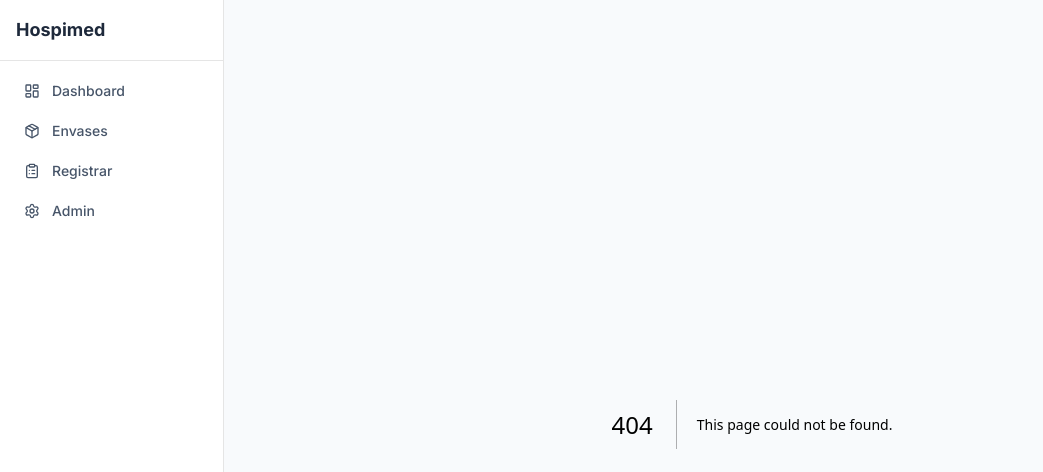
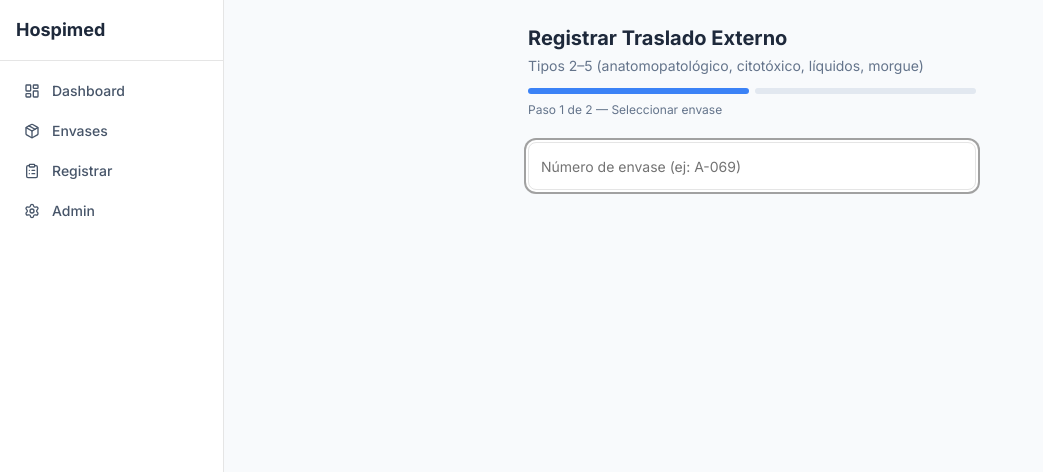
Before and after one commit to Leofrandex/sistema-plata, a Next.js app: page /register/transfer in a window 1280 px wide. Before the commit this address had no page. Shown: the top 472 px of the page, without its empty margins (0-1043 px from the left). Built offline with nearby package versions, Linux system fonts and the light colour scheme.

Commit message:
feat: add treatment and external transfer registration flows

```diff
--- /dev/null
+++ b/src/app/register/transfer/page.tsx
@@ -0,0 +1,64 @@
+'use client'
+
+import { useState } from 'react'
+import { StepIndicator } from '@/components/register/step-indicator'
+import { ContainerSelector } from '@/components/register/container-selector'
+import { SuccessScreen } from '@/components/register/success-screen'
+import { Button } from '@/components/ui/button'
+import { Input } from '@/components/ui/input'
+import { Card, CardContent } from '@/components/ui/card'
+import { useStore } from '@/lib/store'
+import type { Container } from '@/lib/types'
+
+const STEPS = ['Seleccionar envase', 'Destino']
+type Step = 1 | 2
+
+export default function TransferPage() {
+  const { containers, clients, addExternalTransfer } = useStore()
+  const nonInfectiousContainers = containers.filter((c) => c.waste_type !== 'infectious')
+  const [step, setStep] = useState<Step>(1)
+  const [selected, setSelected] = useState<Container | null>(null)
+  const [destination, setDestination] = useState('')
+  const [done, setDone] = useState(false)
+
+  function handleSelect(container: Container) { setSelected(container); setStep(2) }
+
+  function handleSubmit() {
+    if (!selected || !destination.trim()) return
+    addExternalTransfer({ id: `transfer-${Date.now()}`, container_id: selected.id, batch_id: 'batch-1', storage_started_at: new Date().toISOString(), transferred_at: null, destination: destination.trim(), operator_id: 'user-1' })
+    setDone(true)
+  }
+
+  function reset() { setStep(1); setSelected(null); setDestination(''); setDone(false) }
+
+  if (done && selected) return <SuccessScreen title="Traslado registrado" containerId={selected.id} onRegisterAnother={reset} />
+
+  return (
+    <div className="max-w-md mx-auto space-y-6">
+      <div>
+        <h1 className="text-xl font-bold text-slate-800">Registrar Traslado Externo</h1>
+        <p className="text-sm text-slate-500 mt-1">Tipos 2–5 (anatomopatológico, citotóxico, líquidos, morgue)</p>
+        <div className="mt-3"><StepIndicator current={step} total={2} labels={STEPS} /></div>
+      </div>
+      {step === 1 && <ContainerSelector containers={nonInfectiousContainers} clients={clients} onSelect={handleSelect} />}
+      {step === 2 && selected && (
+        <div className="space-y-6">
+          <Card className="bg-blue-50 border-blue-200">
+            <CardContent className="pt-4">
+              <p className="font-mono font-semibold text-blue-800">{selected.id}</p>
+              <p className="text-sm text-blue-600">{clients.find((c) => c.id === selected.client_id)?.name}</p>
+            </CardContent>
+          </Card>
+          <div className="space-y-2">
+            <label className="text-sm font-medium text-slate-700">Centro externo de destino <span className="text-red-500">*</span></label>
+            <Input value={destination} onChange={(e) => setDestination(e.target.value)} placeholder="Nombre del centro externo" className="h-12" autoFocus />
+          </div>
+          <div className="flex gap-3">
+            <Button variant="outline" onClick={() => setStep(1)} className="flex-1">Atrás</Button>
+            <Button onClick={handleSubmit} disabled={!destination.trim()} className="flex-1">Guardar</Button>
+          </div>
+        </div>
+      )}
+    </div>
+  )
+}
--- /dev/null
+++ b/src/app/register/treatment/page.tsx
@@ -0,0 +1,61 @@
+'use client'
+
+import { useState } from 'react'
+import { StepIndicator } from '@/components/register/step-indicator'
+import { ContainerSelector } from '@/components/register/container-selector'
+import { SuccessScreen } from '@/components/register/success-screen'
+import { Button } from '@/components/ui/button'
+import { Card, CardContent } from '@/components/ui/card'
+import { useStore } from '@/lib/store'
+import type { Container } from '@/lib/types'
+
+const STEPS = ['Seleccionar envase', 'Confirmar inicio']
+type Step = 1 | 2
+
+export default function TreatmentPage() {
+  const { containers, clients, addTreatmentRun } = useStore()
+  const infectiousContainers = containers.filter((c) => c.waste_type === 'infectious')
+  const [step, setStep] = useState<Step>(1)
+  const [selected, setSelected] = useState<Container | null>(null)
+  const [done, setDone] = useState(false)
+
+  function handleSelect(container: Container) { setSelected(container); setStep(2) }
+
+  function handleSubmit() {
+    if (!selected) return
+    addTreatmentRun({ id: `treatment-${Date.now()}`, container_id: selected.id, batch_id: 'batch-1', started_at: new Date().toISOString(), completed_at: null, operator_id: 'user-1' })
+    setDone(true)
+  }
+
+  function reset() { setStep(1); setSelected(null); setDone(false) }
+
+  if (done && selected) return <SuccessScreen title="Tratamiento iniciado" containerId={selected.id} onRegisterAnother={reset} />
+
+  return (
+    <div className="max-w-md mx-auto space-y-6">
+      <div>
+        <h1 className="text-xl font-bold text-slate-800">Iniciar Tratamiento</h1>
+        <p className="text-sm text-slate-500 mt-1">Solo envases de desecho infeccioso (tipo 1)</p>
+        <div className="mt-3"><StepIndicator current={step} total={2} labels={STEPS} /></div>
+      </div>
+      {step === 1 && <ContainerSelector containers={infectiousContainers} clients={clients} onSelect={handleSelect} />}
+      {step === 2 && selected && (
+        <div className="space-y-6">
+          <Card className="border-yellow-200 bg-yellow-50">
+            <CardContent className="pt-4">
+              <p className="font-mono font-semibold text-yellow-800">{selected.id}</p>
+              <p className="text-sm text-yellow-700">{clients.find((c) => c.id === selected.client_id)?.name} · Infeccioso</p>
+              <p className="text-sm font-medium text-yellow-800 mt-2">
+                ¿Confirmar inicio de tratamiento a las {new Date().toLocaleTimeString('es-PA', { hour: '2-digit', minute: '2-digit' })}?
+              </p>
+            </CardContent>
+          </Card>
+          <div className="flex gap-3">
+            <Button variant="outline" onClick={() => setStep(1)} className="flex-1">Atrás</Button>
+            <Button onClick={handleSubmit} className="flex-1">Confirmar inicio</Button>
+          </div>
+        </div>
+      )}
+    </div>
+  )
+}
```
